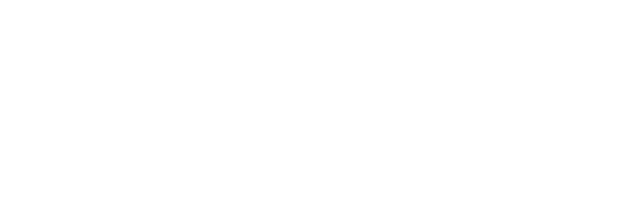
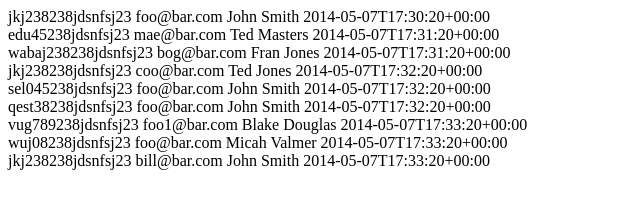
Before and after one commit to cellarstella/CodeChallenge, a plain HTML site: page index.html in a window 1280 px wide. Shown: the whole page, without its empty margins (0-640 px from the left). Drawn offline with Linux system fonts and the light colour scheme.

Commit message:
cleaned up and commented data parsing

```diff
--- a/index.html
+++ b/index.html
@@ -8,14 +8,13 @@
   <meta name="description" content="The HTML5 Herald">
   <meta name="author" content="SitePoint">
 
-  <!-- <link rel="stylesheet" href="css/styles.css?v=1.0"> -->
-
-  <!--[if lt IE 9]>
-  <script src="http://html5shiv.googlecode.com/svn/trunk/html5.js"></script>
-  <![endif]-->
+  <link rel="stylesheet" href="styles.css">
 </head>
 
 <body>
   <script src="leadsParse.js"></script>
+  <section id="leads">
+
+  </section>
 </body>
 </html>
--- a/leadsParse.js
+++ b/leadsParse.js
@@ -1,28 +1,40 @@
 // Parse JSON to object
-
 var request = new XMLHttpRequest();
 request.open("GET", "leads.json", true);
 request.send(null);
 request.onreadystatechange = function() {
-  if ( request.readyState === 4 && request.status === 200 ) {
+  if ( request.readyState === 4 && request.status === 200 ) { //make sure the request is ready and OK
     var leadsObj = JSON.parse(request.responseText),
-        leadsArray = Object.keys(leadsObj.leads).map(function(key){return leadsObj.leads[key]});
+
+// Map object to array
+    leadsArray = Object.keys(leadsObj.leads).map(function(key){return leadsObj.leads[key]});
 		console.log(leadsArray); // array of objects parsed from JSON
+
+// Reverse date order to prefer newest date
     var dateSortedLeads = leadsArray.slice().sort(function(a,b){return a.entryDate < b.entryDate});
     console.log(dateSortedLeads); // array of objects sorted by date
+
+// Loop through array to match the _id or email of the added record to the array of records.
+// Add only if _id or email exist yet.
+// If either of these loops returns a number greater than -1, the record will not be added.
+// Since the array is already sorted by date, the first object encountered with a later duplicate id will be the most recent.
     var uniqueLeads = dateSortedLeads.slice()
 			  .reduce(function (a,b) {
 				  	function indexOfProperty (a, b){
 				  	for (var i=0; i<a.length; i++){
-				  		if(a[i]._id === b._id){
-				  			return i
+				  		if(a[i]._id === b._id || a[i].email === b.email){  // if this record id matches OR email matches...
+				  			return i;              // return the index which is 0 or more
 				  		}
 				  	}
-				  	return -1;
+				  	return -1; //if nothing has been returned, it's not a match
 				  }
-			  	if (indexOfProperty(a,b) < 0) a.push(b);
+				  console.log(a, b, indexOfProperty(a,b));
+			  	if (indexOfProperty(a,b) <= 0) a.push(b);
 			  	return a;
 			}, []);
-			console.log(uniqueLeads); // array of objects with oldest duplicates removed
+			  for(i=0; i<uniqueLeads.length; i++){
+					document.getElementById('leads').innerHTML += uniqueLeads[i]._id + ' ' + ' ' + uniqueLeads[i].email + ' ' +
+					uniqueLeads[i].firstName + ' ' + uniqueLeads[i].lastName + ' ' + uniqueLeads[i].entryDate + '</br>';
+			  }
   }
 };
```
